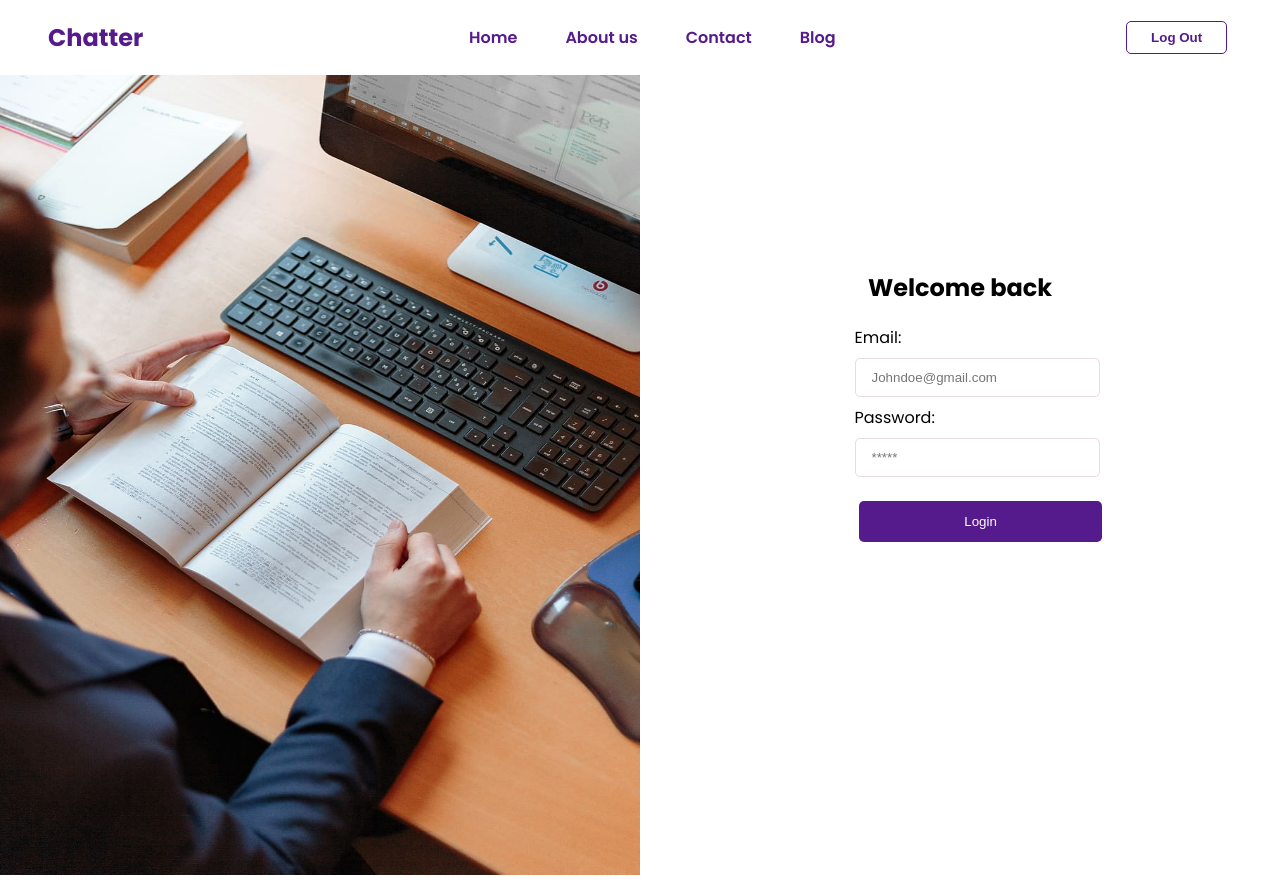
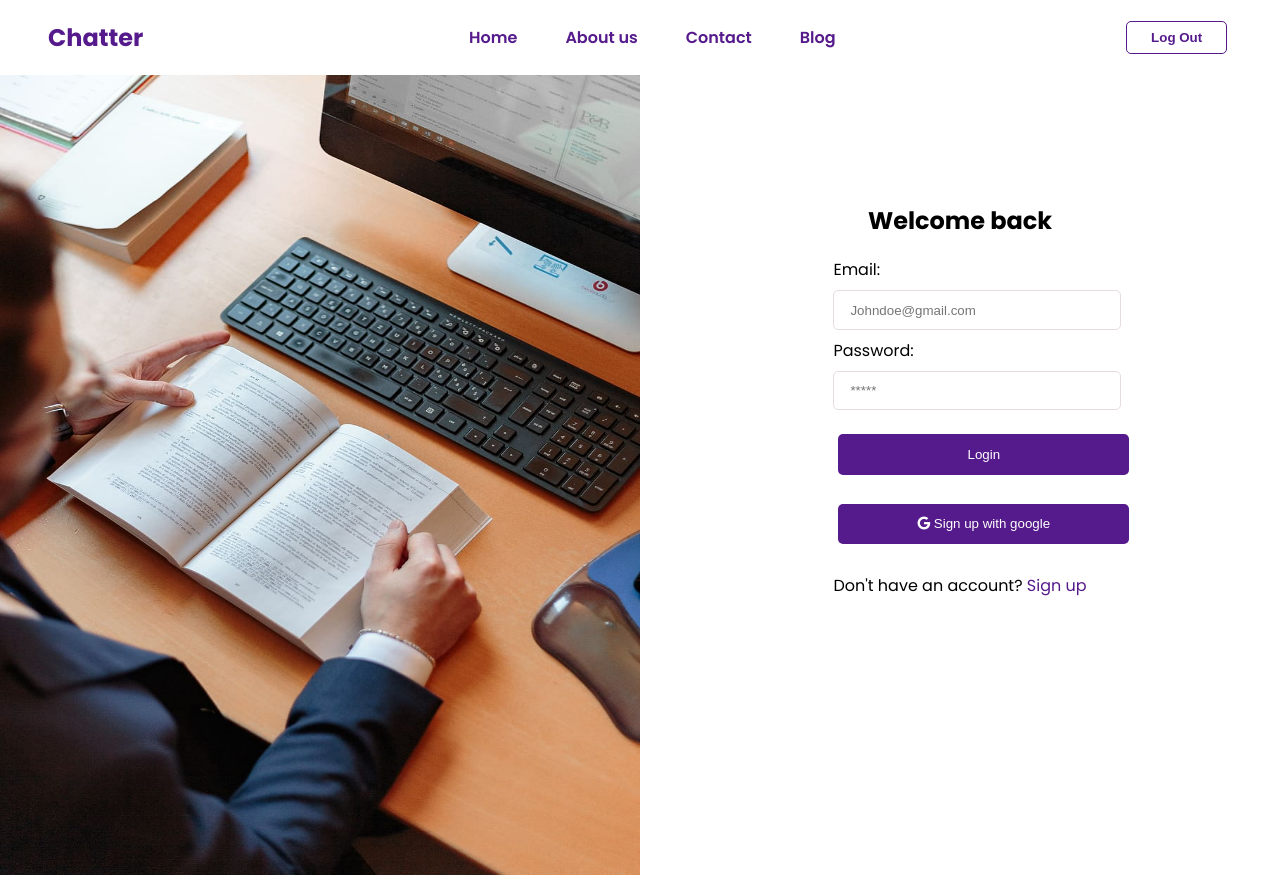
Before and after one commit to greatdaveo/Chatter-Frontend, a React (Vite) app: page /login in a window 1280 px wide. Built offline with nearby package versions, Linux system fonts and the light colour scheme; no server answers.

Commit message:
Added Gooogle Auth Feature

```diff
--- a/package.json
+++ b/package.json
@@ -25,6 +25,7 @@
     "@fortawesome/react-fontawesome": "^0.2.0",
     "bcryptjs": "^2.4.3",
     "cookie-parser": "^1.4.6",
+    "firebase": "^10.12.1",
     "jsonwebtoken": "^9.0.2",
     "react": "^18.2.0",
     "react-dom": "^18.2.0",
--- a/src/components/NavBar.jsx
+++ b/src/components/NavBar.jsx
@@ -38,11 +38,7 @@ const NavBar = () => {
           </ul>
         </div>
 
-        {userAuth ? (
-          <Link to="/logout">
-            <button className="login">Log Out</button>
-          </Link>
-        ) : (
+        {userAuth === null ? (
           <div>
             <Link to="/login">
               <button className="login">Log In</button>
@@ -52,6 +48,10 @@ const NavBar = () => {
               <button className="signup">Sign Up</button>
             </Link>
           </div>
+        ) : (
+          <Link to="/logout">
+            <button className="login">Log Out</button>
+          </Link>
         )}
       </div>
     </nav>
--- /dev/null
+++ b/src/components/firebase/firebase.jsx
@@ -0,0 +1,33 @@
+import { initializeApp } from "firebase/app";
+import { GoogleAuthProvider, getAuth, signInWithPopup } from "firebase/auth";
+
+const firebaseConfig = {
+  apiKey: import.meta.env.VITE_FIREBASE_API_KEY,
+  authDomain: "chatter-6b456.firebaseapp.com",
+  databaseURL: "https://chatter-6b456-default-rtdb.firebaseio.com",
+  projectId: "chatter-6b456",
+  storageBucket: "chatter-6b456.appspot.com",
+  messagingSenderId: "462582875668",
+  appId: "1:462582875668:web:976a99321d42901caa8901",
+  measurementId: "G-M6MH6FYX52",
+};
+
+// Initialize Firebase
+const app = initializeApp(firebaseConfig);
+
+// GOOGLE AUTH
+const provider = new GoogleAuthProvider();
+const auth = getAuth();
+
+export const authWithGoogle = async () => {
+  try {
+    const result = await signInWithPopup(auth, provider);
+    const user = result.user;
+    const token = await user.getIdToken(); //To retrieve the ID token
+    console.log("Firebase Google Auth Token:", token); // Log the token
+    return { access_token: token }; // To return an object containing the token
+  } catch (err) {
+    console.log(err);
+    throw new Error("Authentication failed!");
+  }
+};
--- a/src/pages/Blog/BlogContentsEditor.jsx
+++ b/src/pages/Blog/BlogContentsEditor.jsx
@@ -6,6 +6,8 @@ import CreateContent from "./CreateContent";
 import { UserContext } from "../../contexts/UserContext";
 import { Navigate } from "react-router-dom";
 import PublishFormPage from "./PublishFormPage";
+import Footer from "../../components/Footer";
+import NavBar from "../../components/NavBar";
 
 const blogStructure = {
   title: "",
@@ -40,9 +42,7 @@ const BlogContentsEditor = () => {
         <Navigate to="/login" />
       ) : (
         <div className="blog">
-          <div className="blog-left-side">
-            <BlogSideBar />
-          </div>
+          <div className="blog-left-side">{/* <BlogSideBar /> */}</div>
 
           <div className="blog-right-side">
             {editorState == "editor" ? (
@@ -62,6 +62,8 @@ const BlogContentsEditor = () => {
               <PublishFormPage setEditorState={setEditorState} />
             )}
           </div>
+
+          {/* <Footer /> */}
         </div>
       )}
     </EditorContext.Provider>
--- a/src/pages/LoginPage.jsx
+++ b/src/pages/LoginPage.jsx
@@ -8,6 +8,8 @@ const BACKEND_URL = import.meta.env.VITE_BACKEND_URL;
 
 // useContext
 import { UserContext } from "../contexts/UserContext";
+import toast from "react-hot-toast";
+import { authWithGoogle } from "../components/firebase/firebase";
 
 const LoginPage = () => {
   const [email, setEmail] = useState("");
@@ -43,6 +45,43 @@ const LoginPage = () => {
       navigate("/create-blog");
     } catch (error) {
       setError("Unable to login!");
+    }
+  };
+
+  // FOR GOOGLE AUTH
+  const handleGoogleAuth = async (e) => {
+    e.preventDefault();
+
+    try {
+      const { access_token } = await authWithGoogle();
+      console.log("Google Access Token:", access_token);
+
+      let formData = { access_token };
+
+      // console.log("FormData to send:", formData); // Log the form data
+
+      const response = await fetch(
+        `${import.meta.env.VITE_BACKEND_URL}/user/google-auth`,
+        {
+          method: "POST",
+          headers: {
+            "Content-Type": "application/json",
+          },
+          body: JSON.stringify(formData),
+        }
+      );
+
+      if (!response.ok) {
+        throw new Error("Failed to authenticate with Google");
+      } else {
+        navigate("/create-blog");
+      }
+
+      const data = await response.json();
+      // console.log(data);
+    } catch (err) {
+      toast.error(err);
+      return console.log(err);
     }
   };
 
@@ -82,6 +121,15 @@ const LoginPage = () => {
                 Login
               </button>
             </Link>
+
+            <Link>
+              <button onClick={handleGoogleAuth}>
+                <i class="fa-brands fa-google"></i> Sign up with google
+              </button>
+            </Link>
+            <p>
+              Don't have an account? <Link to="/register">Sign up</Link>
+            </p>
           </form>
         </div>
       </div>
--- a/src/pages/SignupPage.jsx
+++ b/src/pages/SignupPage.jsx
@@ -3,6 +3,8 @@ import "../styles/pages/SignupPage.css";
 import { Link, useNavigate } from "react-router-dom";
 import { useState } from "react";
 import NavBar from "../components/NavBar";
+import { authWithGoogle } from "../components/firebase/firebase";
+import toast from "react-hot-toast";
 
 const BACKEND_URL = import.meta.env.VITE_BACKEND_URL;
 
@@ -44,6 +46,43 @@ const SignupPage = () => {
       alert(data);
     } catch (error) {
       setError(error.message);
+    }
+  };
+
+  // FOR GOOGLE AUTH
+  const handleGoogleAuth = async (e) => {
+    e.preventDefault();
+
+    try {
+      const { access_token } = await authWithGoogle();
+      console.log("Google Access Token:", access_token);
+
+      let formData = { access_token };
+
+      // console.log("FormData to send:", formData); // Log the form data
+
+      const response = await fetch(
+        `${import.meta.env.VITE_BACKEND_URL}/user/google-auth`,
+        {
+          method: "POST",
+          headers: {
+            "Content-Type": "application/json",
+          },
+          body: JSON.stringify(formData),
+        }
+      );
+
+      if (!response.ok) {
+        throw new Error("Failed to authenticate with Google");
+      } else {
+        navigate("/login");
+      }
+
+      const data = await response.json();
+      console.log(data);
+    } catch (err) {
+      toast.error(err);
+      return console.log(err);
     }
   };
 
@@ -138,11 +177,18 @@ const SignupPage = () => {
                   </button>
                 </Link>
                 <Link>
-                  <button>Sign up with google</button>
+                  {/* GOOGLE AUTH BUTTON */}
+                  <button onClick={handleGoogleAuth}>
+                    <i class="fa-brands fa-google"></i> Sign up with google
+                  </button>
                 </Link>
                 <Link>
                   <button>Sign up with Linkedin</button>
                 </Link>
+
+                <p>
+                  Have an account? <Link to="/login">Sign in</Link>
+                </p>
               </div>
             </div>
           </form>
```
Also changed, not shown: 1 other file (tests, documents, lock files or other folders).
